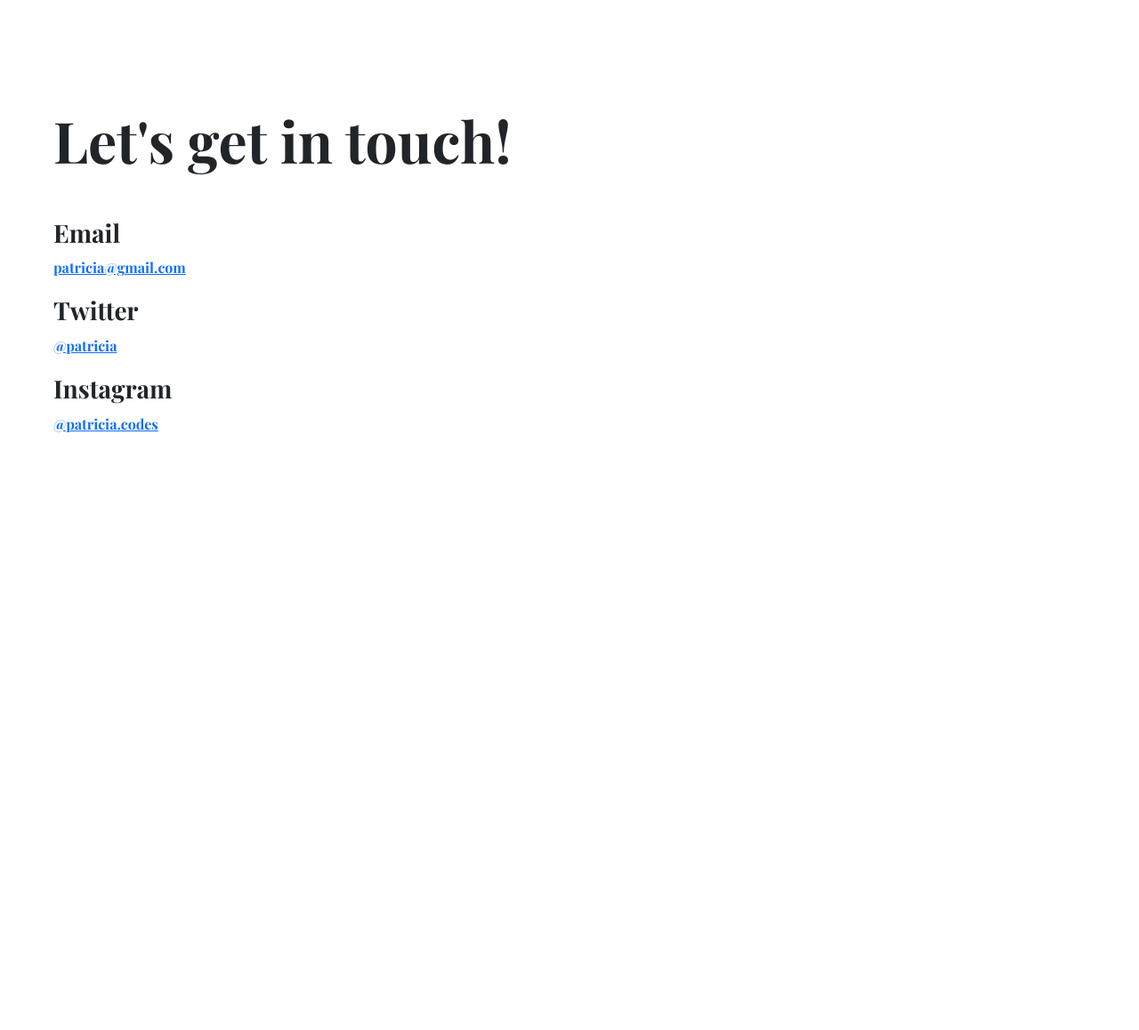
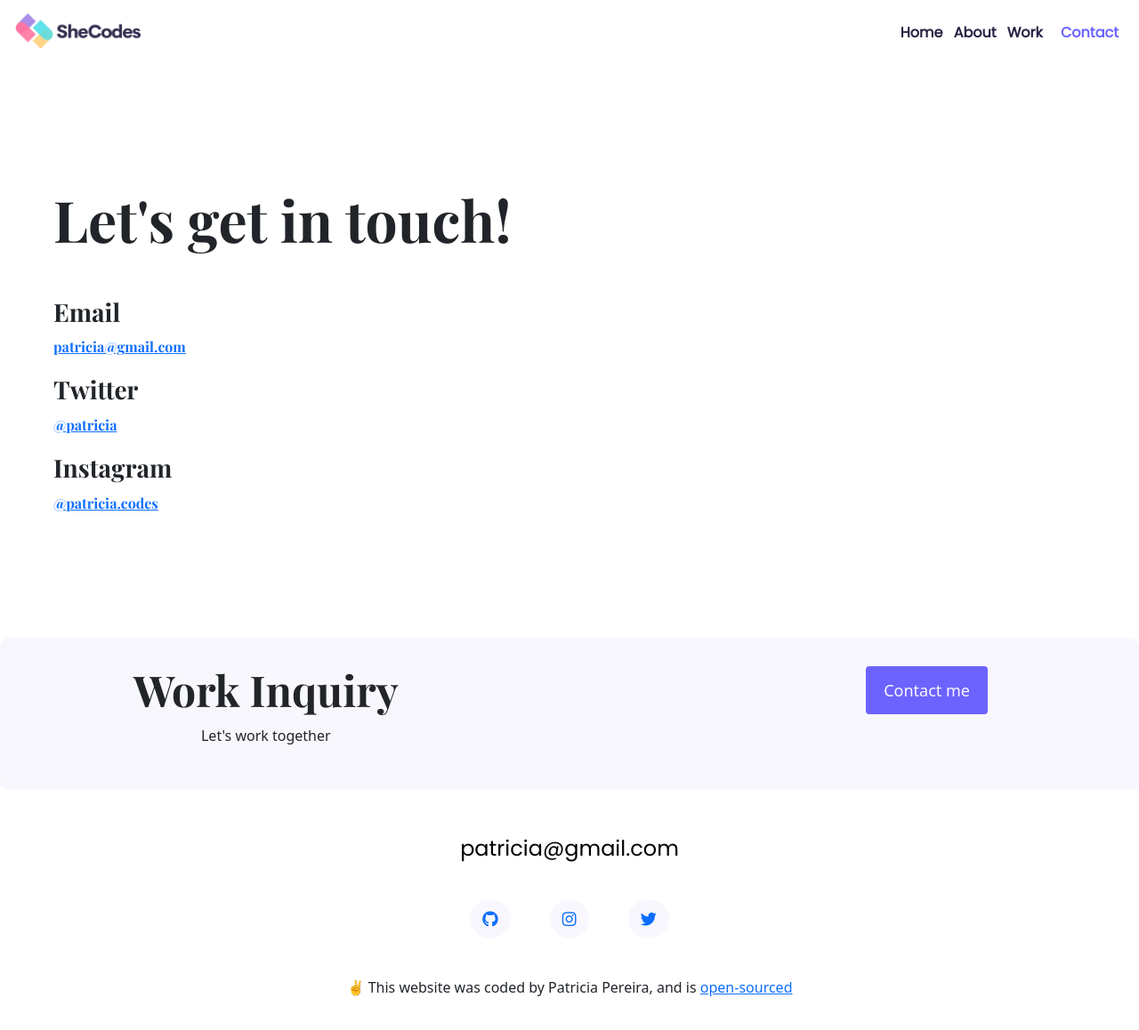
Before and after one commit to CodeElliX/resume, a plain HTML site: page contact.html in a window 1280 px wide. Shown: the whole page at 89% size. Before the commit the page ends 800 px from the top, so only its background shows below. Drawn offline with nearby package versions, Linux system fonts and the light colour scheme.

Commit message:
Update contact.html

```diff
--- a/contact.html
+++ b/contact.html
@@ -23,6 +23,26 @@
     ></script>
   </head>
   <body>
+    <nav class="d-flex justify-content-between ">
+      <a href="index.html" title="Homepage">
+        <img src="logo.png" class="logo d-none d-md-block" alt="Patricia Logo">
+        <img src="logo-small.jpg" class="logo d-block d-md-none" alt="Patricia Logo">
+      </a>
+      <ul>
+        <li>
+          <a href="index.html" title="Homepage"> Home</a>
+        </li>
+        <li">
+          <a href="about.html" title="About Patricia"> About</a>
+        </li>
+        <li>
+          <a href="work.html" title="Patricia"> Work</a>
+        </li>
+        <li class="active">
+          <a href="contact.html" title="Contact Patricia"> Contact</a>
+        </li>
+      </ul>
+    </nav>
     <div class="pr-ds">
       <div class="cont-soc container-text">
         <h1 class="mb-5">Let's get in touch!</h1>
@@ -36,5 +56,36 @@
         <p><a href="https://www.instagram.com/patricia.codes" target="_blank"> @patricia.codes</a></p>
       </div>
     </div>
+    <div class="mb-5">
+      <footer class="text-center">
+        <div
+          class="contact-box justify-content-between mb-5 d-none d-md-flex"
+        >
+          <div class="cont-b">
+            <h4>Work Inquiry</h4>
+            <p>Let's work together</p>
+          </div>
+          <div class="mt-3">
+            <a href="contact.html" class="btn-branding-1">Contact me</a>
+          </div>
+        </div>
+        <a href="mailto:patricia@gmail.com" class="mail-link"
+          >patricia@gmail.com</a
+        >
+        <div class="social-links mt-5">
+          <a href="https://github.com/" target="_blank">
+            <i class="fa-brands fa-github"></i
+          ></a>
+          <a href="https://www.instagram.com/" target="_blank"
+            ><i class="fa-brands fa-instagram"></i
+          ></a>
+          <a href="https://twitter.com/" target="_blank"
+            ><i class="fa-brands fa-twitter"></i
+          ></a>
+        </div>
+        <p class="mt-5">✌️ This website was coded by Patricia Pereira, and is
+          <a href="https://github.com/CodeElliX/resume" target="_blank">open-sourced</a></p>
+      </footer>
+    </div>
   </body>
 </html>
```
